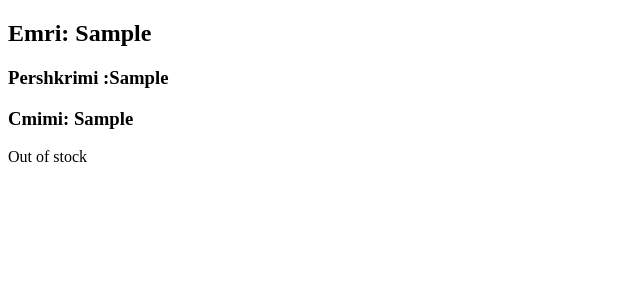
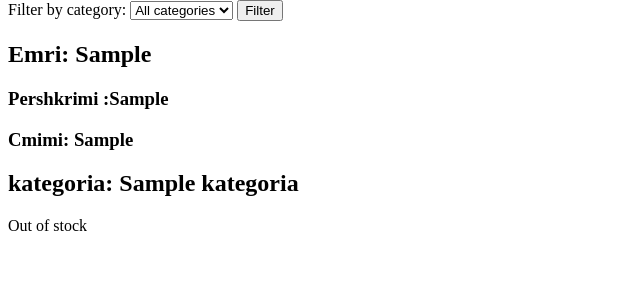
Before and after one commit to bonin1/ecomerce, a Node server app: template views/home.ejs in a window 1280 px wide. Shown: the part 47-347 px from the top of the page, without its empty margins (0-640 px from the left). Run offline with Node 20, Linux system fonts and the light colour scheme; the template is opened without the code that fills it: most values are stand-ins (such as "Sample title", 1, 10 or a date in 2020).

Commit message:
kategoria

```diff
--- a/app.js
+++ b/app.js
@@ -35,13 +35,22 @@ app.get('/protected', (req, res) => {
 
 app.get('/',(req,res)=>{
     const isLoggedIn = req.session.isLoggedIn;
-    db.query(`SELECT * FROM produktet ORDER BY RAND() LIMIT 8`,(err,results)=>{
+    // Get the category from the query string
+    const category = req.query.category;
+    let query = `SELECT * FROM produktet`;
+    // If a category was provided, add a WHERE clause to the query to filter by category
+    if (category) {
+        query += ` WHERE kategoria = '${category}'`;
+    }
+    query += ` ORDER BY RAND() LIMIT 8`;
+    db.query(query, (err, results) => {
         if(err){
             console.log(err)
         }
         res.render('home',{data:results, isLoggedIn})
     })
 })
+
 app.get('/search', (req, res) => {
     const searchQuery = req.query.q;
     db.query(`SELECT * FROM produktet WHERE emri_produktit LIKE '%${searchQuery}%'`, (err, results) => {
@@ -310,7 +319,7 @@ app.post('/admin',(req,res)=>{
 
 
 app.post('/produkt/register',(req,res)=>{
-    const {emri_produktit,pershkrimi_produktit,cmimi_produktit,origjina_produktit,sasia_produktit} = req.body
+    const {emri_produktit,pershkrimi_produktit,cmimi_produktit,origjina_produktit,sasia_produktit,kategoria} = req.body
     const query = `SELECT * FROM produktet WHERE emri_produktit = ?`
     const data = [emri_produktit]
     db.query(query,data,(err,results,fields)=>{
@@ -321,8 +330,8 @@ app.post('/produkt/register',(req,res)=>{
             res.render('protected', { alert: 'Ky produkt ekziston' });
         }
         else{
-            const query = `INSERT INTO produktet (emri_produktit,pershkrimi_produktit,cmimi_produktit,origjina_produktit,sasia_produktit) VALUES (?,?,?,?,?)`
-            const data = [emri_produktit,pershkrimi_produktit,cmimi_produktit,origjina_produktit,sasia_produktit]
+            const query = `INSERT INTO produktet (emri_produktit,pershkrimi_produktit,cmimi_produktit,origjina_produktit,sasia_produktit,kategoria) VALUES (?,?,?,?,?,?)`
+            const data = [emri_produktit,pershkrimi_produktit,cmimi_produktit,origjina_produktit,sasia_produktit,kategoria]
             db.query(query,data,(err,results,fields)=>{
                 if(err){
                     console.log(err)
--- a/views/home.ejs
+++ b/views/home.ejs
@@ -22,6 +22,17 @@
 
         <a href="/cart" class="cart-count"></a>
     </nav>
+    <form action="/">
+        <label for="category">Filter by category:</label>
+        <select name="category" id="category">
+            <option value="">All categories</option>
+            <option value="Electronics">Electronics</option>
+            <option value="Fashion">Fashion</option>
+            <option value="Home">Home</option>
+            <option value="Other">Other</option>
+        </select>
+        <button type="submit">Filter</button>
+    </form>
 
 
 
@@ -29,6 +40,7 @@
         <h2>Emri: <%= row.emri_produktit %></h2>
         <h3>Pershkrimi :<%= row.pershkrimi_produktit %></h3>
         <h3>Cmimi: <%= row.cmimi_produktit %></h3>
+        <h2>kategoria: <%= row.kategoria %> </h2>
         <% if (row.sasia_produktit > 0) { %>
             <h2>Sasia: <%= row.sasia_produktit %></h2>
             <button class="add-to-cart" data-id="<%= row.id %>" data-is-logged-in="<%= isLoggedIn %>">Add to cart</button>
--- a/views/protected.ejs
+++ b/views/protected.ejs
@@ -19,6 +19,12 @@
         <input type="text" name="cmimi_produktit" placeholder="cmimi i produktit">
         <input type="text" name="origjina_produktit" placeholder="origjina produktit">
         <input type="number" name="sasia_produktit" placeholder="sasia" id="">
+        <select name="kategoria" id="">
+            <option value="accessories">accessories</option>
+            <option value="pc">pc</option>
+            <option value="whatever">whatever</option>
+            <option value="something">something</option>
+        </select>
         <input type="submit" value="submit">
     </form>
     <form id="search-form">
```
